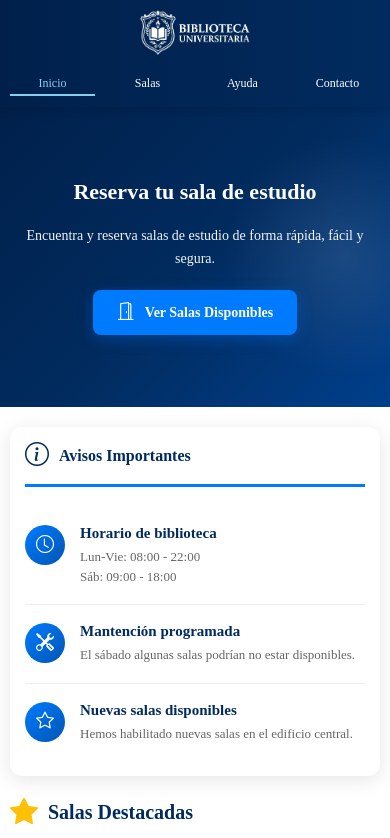
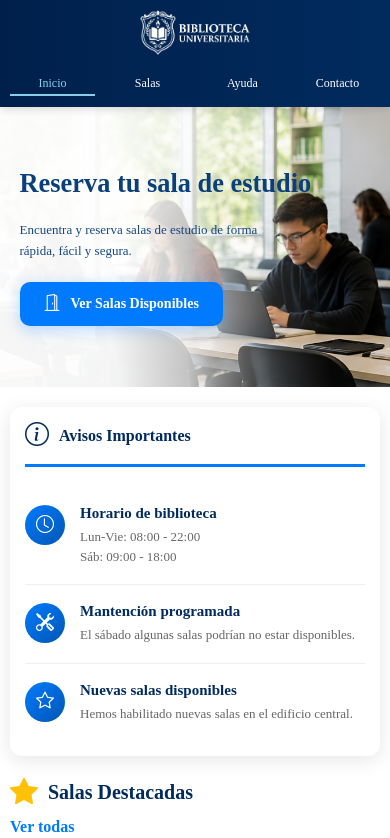
Before and after one commit to LondonDev-01/ICIFG003-SOL2-EQUIPO07, an Angular app in the folder frontend/: page / in a window 390 px wide. Shown: the top 838 px of the page. Built offline with nearby package versions, Linux system fonts and the light colour scheme.

Commit message:
Chore: ajuste leve del hero del home

```diff
--- a/frontend/src/app/features/home/home/home.css
+++ b/frontend/src/app/features/home/home/home.css
@@ -5,29 +5,29 @@
 
 /* Hero Section */
 .hero {
-    height: 450px;
-    background: linear-gradient(
-        135deg,
-        #00204b 0%,
-        #012b5e 50%,
-        #003f8c 100%
-    );
+    min-height: 360px;
+    background-image: url('/biblioteca-hero.png');
+    background-size: cover;
+    background-position: center center;
+    background-repeat: no-repeat;
     position: relative;
     overflow: hidden;
     display: flex;
     align-items: center;
-    justify-content: center;
 }
 
 .hero::before {
     content: '';
     position: absolute;
-    top: 0;
-    right: 0;
-    width: 60%;
-    height: 100%;
-    background-image:
-        radial-gradient(circle at 80% 50%, rgba(255,255,255,0.1) 0%, transparent 50%);
+    inset: 0;
+    background: linear-gradient(
+        90deg,
+        rgba(255, 255, 255, 0.96) 0%,
+        rgba(255, 255, 255, 0.96) 18%,
+        rgba(255, 255, 255, 0.84) 28%,
+        rgba(255, 255, 255, 0.2) 48%,
+        rgba(255, 255, 255, 0) 65%
+    );
     pointer-events: none;
 }
 
@@ -36,30 +36,31 @@
     height: 100%;
     display: flex;
     align-items: center;
-    justify-content: center;
+    justify-content: flex-start;
     position: relative;
     z-index: 2;
 }
 
 .hero-content {
-    max-width: 600px;
-    padding: 40px;
-    text-align: center;
-    color: white;
+    max-width: 420px;
+    padding: 34px 20px 34px 8vw;
+    text-align: left;
+    color: #0a3f7a;
 }
 
 .hero-content h1 {
-    font-size: 48px;
+    font-size: clamp(2.1rem, 4vw, 4rem);
     font-weight: 700;
     margin: 0 0 20px 0;
     line-height: 1.2;
 }
 
 .hero-content p {
-    font-size: 18px;
-    margin: 0 0 30px 0;
+    font-size: 1.1rem;
+    margin: 0 0 26px 0;
     opacity: 0.95;
     line-height: 1.6;
+    max-width: 340px;
 }
 
 .btn-primary {
@@ -70,13 +71,13 @@
     color: white;
     padding: 14px 32px;
     border: none;
-    border-radius: 8px;
-    font-size: 16px;
+    border-radius: 10px;
+    font-size: 15px;
     font-weight: 600;
     cursor: pointer;
     text-decoration: none;
     transition: all 0.3s ease;
-    box-shadow: 0 4px 15px rgba(0, 123, 255, 0.3);
+    box-shadow: 0 4px 15px rgba(0, 123, 255, 0.28);
 }
 
 .btn-primary:hover {
@@ -86,7 +87,7 @@
 }
 
 .btn-primary i {
-    font-size: 18px;
+    font-size: 17px;
 }
 
 /* Home Container */
@@ -324,7 +325,7 @@
     }
 
     .hero-content h1 {
-        font-size: 36px;
+        font-size: 2.5rem;
     }
 
     .hero-content p {
@@ -338,15 +339,17 @@
 
 @media (max-width: 768px) {
     .hero {
-        height: 350px;
+        min-height: 320px;
+        background-position: center center;
     }
 
     .hero-content {
-        padding: 30px 20px;
+        padding: 24px 16px 24px 6vw;
+        max-width: 360px;
     }
 
     .hero-content h1 {
-        font-size: 28px;
+        font-size: 2rem;
     }
 
     .hero-content p {
@@ -387,15 +390,31 @@
 
 @media (max-width: 480px) {
     .hero {
-        height: 300px;
+        min-height: 280px;
+    }
+
+    .hero::before {
+        background: linear-gradient(
+            90deg,
+            rgba(255, 255, 255, 0.96) 0%,
+            rgba(255, 255, 255, 0.96) 28%,
+            rgba(255, 255, 255, 0.76) 48%,
+            rgba(255, 255, 255, 0.15) 70%,
+            rgba(255, 255, 255, 0) 85%
+        );
+    }
+
+    .hero-content {
+        padding: 22px 14px 22px 5vw;
     }
 
     .hero-content h1 {
-        font-size: 22px;
+        font-size: 1.65rem;
     }
 
     .hero-content p {
-        font-size: 14px;
+        font-size: 13px;
+        max-width: 240px;
     }
 
     .home-container {
```
